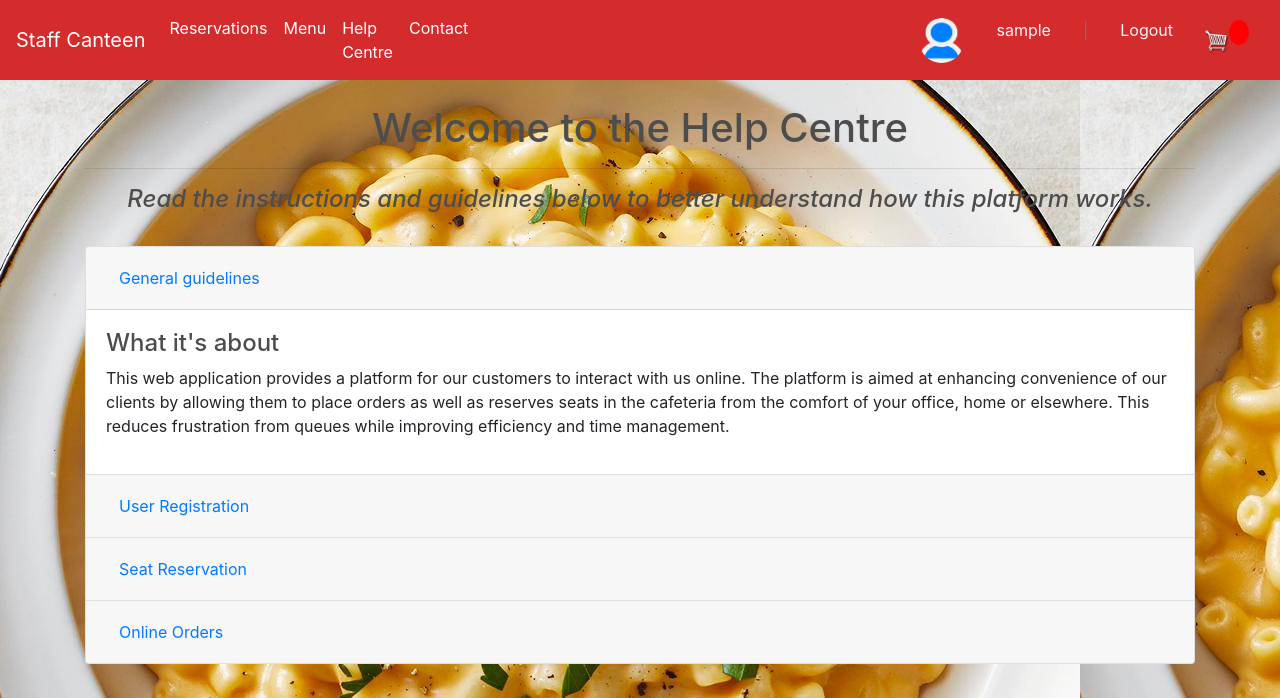
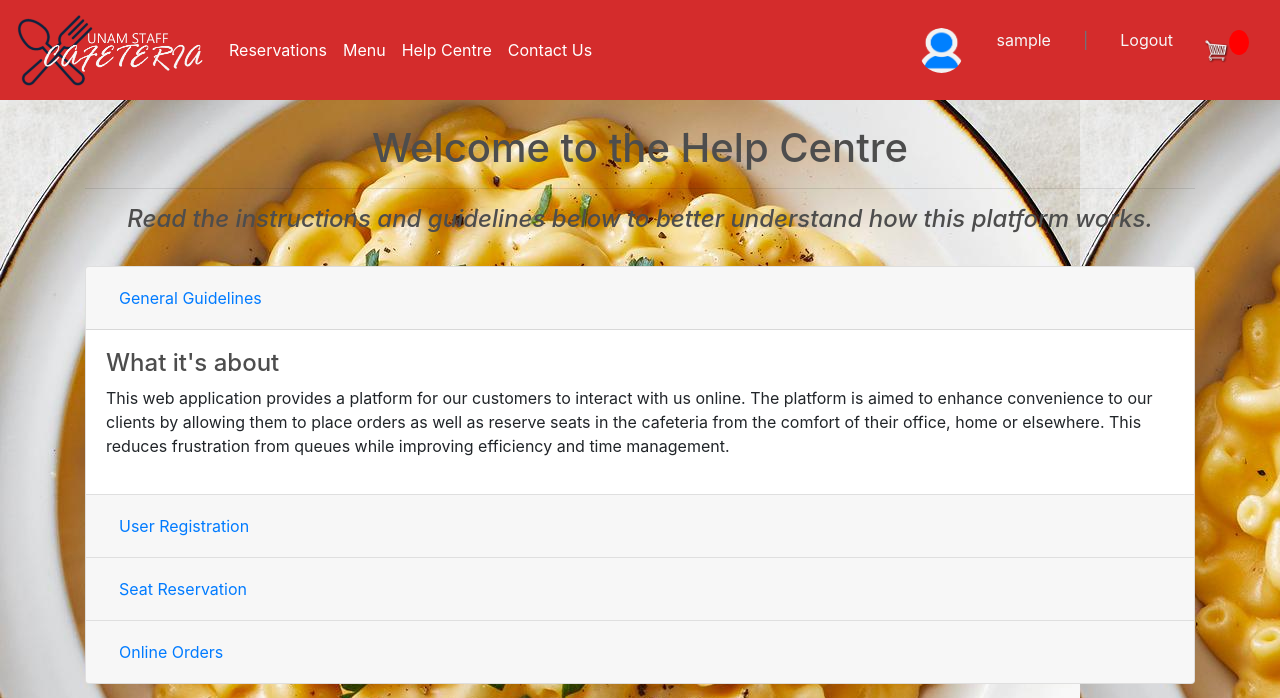
Before and after one commit to abiatarfestus/cafeteria, a Django app: page /canteen/help/ in a window 1280 px wide. Shown: the top 698 px of the page. Run offline with Django 4.2, Linux system fonts and the light colour scheme; the visitor is signed in with stand-in values (Sample User, id 1); parts of the project's set-up code (start-up, migrations or seed data) failed here and were passed over; some libraries are stand-ins or nearby versions.

Commit message:
Add help, contact and logo

```diff
--- a/cafeteria/settings.py
+++ b/cafeteria/settings.py
@@ -150,6 +150,6 @@ DEFAULT_FROM_EMAIL = "Canteen Admin <admin@canteen.com>"
 SITE_ID = 1
 
 SMS_BACKEND = 'sms.backends.twilio.SmsBackend'
-TWILIO_ACCOUNT_SID = "ACe6ddcaed02e0052937c4786d3f5fb924"
-TWILIO_AUTH_TOKEN = "637f0c7d31a838fcd44326b2c83571da"
+TWILIO_ACCOUNT_SID = env("TWILIO_ACCOUNT_SID")
+TWILIO_AUTH_TOKEN = env("TWILIO_AUTH_TOKEN")
 DEFAULT_FROM_SMS = '+14243641471'
--- a/canteen/forms.py
+++ b/canteen/forms.py
@@ -59,6 +59,6 @@ class ReservationForm(forms.ModelForm):
     )
 
 class ContactForm(forms.Form):
-    from_email = forms.EmailField(required=True, widget=forms.Select(attrs={"class": "form-control form-control-lg mb-2"}))
-    subject = forms.CharField(required=True, widget=forms.Select(attrs={"class": "form-control form-control-lg mb-2"}))
+    from_email = forms.EmailField(required=True, widget=forms.TextInput(attrs={"class": "form-control form-control-lg mb-2"}))
+    subject = forms.CharField(required=True, widget=forms.TextInput(attrs={"class": "form-control form-control-lg mb-2"}))
     message = forms.CharField(widget=forms.Textarea(attrs={"class": "form-control form-control-lg mb-2"}), required=True)
--- a/canteen/templates/canteen/contact.html
+++ b/canteen/templates/canteen/contact.html
@@ -7,7 +7,7 @@
 {% endblock %}
 {% block content %}
 <div class="container block-content" style="background:white;">
-<h1>Contact Us</h1>
+<h3>Contact Us</h3>
 <form method="post">
     {% csrf_token %}
     {{ form.as_p }}
--- a/canteen/templates/canteen/help.html
+++ b/canteen/templates/canteen/help.html
@@ -17,7 +17,7 @@
             aria-expanded="true"
             aria-controls="collapseOne"
           >
-            General guidelines
+            General Guidelines
           </button>
         </h2>
       </div>
@@ -31,9 +31,9 @@
           <h4>What it's about</h4>
           <p>
             This web application provides a platform for our customers to
-            interact with us online. The platform is aimed at enhancing
-            convenience of our clients by allowing them to place orders as well
-            as reserves seats in the cafeteria from the comfort of your office,
+            interact with us online. The platform is aimed to enhance
+            convenience to our clients by allowing them to place orders as well
+            as reserve seats in the cafeteria from the comfort of their office,
             home or elsewhere. This reduces frustration from queues while
             improving efficiency and time management.
           </p>
@@ -71,15 +71,15 @@
           </p>
           <h4>Customer Registration</h4>
           <p>
-            Only logged in customers can place orders and reserve seats. A
-            customer can create a personal account by clicking on
+            Only logged in customers can place orders and reserve seats online. A
+            customer can create a personal user account by navigating to
             <a href="{% url 'users:register' %}"
-              >Register on the navigation bar.</a
+              >Register.</a
             >
             Once an account is created, an activation request is sent to the
             Admin. The user can only login to their acount after it has been
-            activated. Once the account is activated, the user will be notified
-            via email. Upon activation, the user can login and update their
+            activated by the Admin. Once the account is activated, the user will be notified
+            via email. Upon activation, the user can login to their account and update their
             profile with an image, a residential/delivery address and a
             cellphone number (to be used for SMS notification).
           </p>
@@ -111,14 +111,14 @@
           <p>
             A logged in customer can reserve one of the open seats in the
             cafeteria. Once a reservation is made, it will be added to the list
-            of active reservations, but with the Status of Pending. A
-            notification is sent to the staff emails to either accept of decline
+            of active reservations, but with the Status of <em>Pending</em>. A
+            notification is sent to staff emails to either accept or decline
             the reservation. (A confirmation of the reservation is also sent to
             the customer via email and SMS if there's a cellphone number on the
             customer's profile.) Once the reservation has been
             accepted/declined, another notification will be sent to the customer
-            via email and SMS. Reservations will be updated to Expired by the
-            staff after it has been used. (Un updated is being developed to
+            via email and SMS. Reservations will be updated to <em>Expired</em> status by the
+            staff after it has been used. (An update is being developed to
             automate this process based on time intervals.) The customer can
             cancel their own reservation at any time from the Reservations list
             page.
@@ -149,7 +149,7 @@
       >
         <div class="card-body">
           <p>
-            Customers can place their orders from the canteen online with or
+            Customers can place their orders online with or
             without delivery option. When an order with no delivery is done, the
             customer will be informed through the phone number on their profile.
             Customers can use any of the payment methods availabel at checkout
@@ -164,6 +164,6 @@
     </div>
   </div>
   <br><br>
-<h5 style="text-align: center;">Still have some questions? <a href="{% url 'users:register' %}">Contact us here</a> or via our contacts on the footer.</h5>
+<h5 style="text-align: center;">Still have some questions? <a href="{% url 'canteen:contact' %}">Contact us here</a> or via our contacts on the footer.</h5>
 </div>
 {% endblock %}
--- a/canteen/templates/canteen/main.html
+++ b/canteen/templates/canteen/main.html
@@ -45,7 +45,13 @@
   </head>
   <body>
     <nav class="navbar sticky-top navbar-expand-lg navbar-dark bg-dark">
-      <a class="navbar-brand" href="{% url 'home' %}">Staff Canteen</a>
+      <a class="navbar-brand" href="{% url 'home' %}"
+        ><img
+          src="{% static 'images/logo.png' %}"
+          width="189"
+          height="74"
+          alt="logo"
+      /></a>
       <button
         class="navbar-toggler"
         type="button"
@@ -77,7 +83,7 @@
           </li>
           <li class="nav-item active">
             <a class="nav-link" href="{% url 'canteen:contact' %}"
-              >Contact <span class="sr-only"></span
+              >Contact Us<span class="sr-only"></span
             ></a>
           </li>
         </ul>
@@ -193,7 +199,9 @@
                     <a href="{% url 'canteen:reservations' %}">Reservations</a>
                   </li>
                   <li><a href="{% url 'canteen:menu' %}">Menu</a></li>
-                  <li><a href="https://www.unam.edu.na">University of Namibia</a></li>
+                  <li>
+                    <a href="https://www.unam.edu.na">University of Namibia</a>
+                  </li>
                 </ul>
               </div>
             </div>
--- a/canteen/views.py
+++ b/canteen/views.py
@@ -239,6 +239,6 @@ def contact(request):
                 send_mail(subject, message, from_email, ADMIN_EMAILS)
             except BadHeaderError:
                 return HttpResponse("Invalid header found.")
-            messages.success(request, ("Message sent successfully. Thank you for engaging us"))
+            messages.success(request, ("Message sent successfully. Thank you for engaging us!"))
             return redirect("home")
     return render(request, "canteen/contact.html", {"form": form})
--- a/static/css/main.css
+++ b/static/css/main.css
@@ -28,7 +28,12 @@ h1,h2,h3,h4,h5,h6{
 
 .bg-dark{
 	background-color: #d42c2c!important;
+	/* background-image: linear-gradient(to right, white, red); */
 }
+
+.nav-link{
+	white-space: nowrap;
+	}
 
 /* footer {
 	position: fixed;
@@ -47,7 +52,7 @@ table{
 
 #cart-icon{
 	width:25px;
-	display: inline-block;
+	/* display: inline-block; */
 	margin-left: 15px;
 }
 
@@ -122,6 +127,7 @@ table{
 
 footer {
 	background: #d42c2c;
+	/* background-image: linear-gradient(to right, white, red); */
 	/* background: -webkit-linear-gradient(59deg, #3a6073, #16222a);
 	background: linear-gradient(59deg, #3a6073, #16222a); */
 	color: white;
```
Also changed, not shown: canteen/templates/canteen/reservation_list.html (+7 -0 lines), static/images/fork-and-knife.png (added), static/images/logo.png (added), 1 other file.
